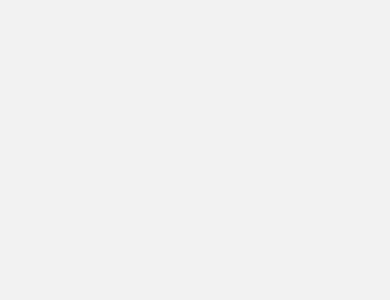
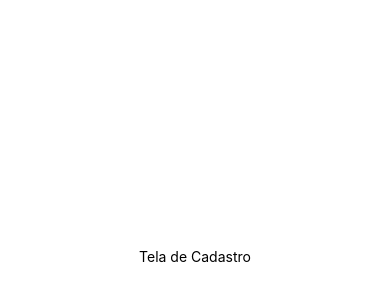
Before and after one commit to adrianoMendes-PA/MyApp, a React Native app: screen /CadastroUser in a window 390 px wide. Shown: the part 166-466 px from the top of the page. Built offline with nearby package versions, Linux system fonts and the light colour scheme.

Commit message:
style da tela de cadastro

```diff
--- a/src/screens/CadastroUser/index.tsx
+++ b/src/screens/CadastroUser/index.tsx
@@ -1,5 +1,13 @@
 import React from 'react';
+import {Container} from './style';
+import {Text} from 'react-native';
 
 export default () => {
-  return <></>;
+  return (
+    <>
+      <Container>
+        <Text>Tela de Cadastro</Text>
+      </Container>
+    </>
+  );
 };
--- a/src/screens/CadastroUser/style.tsx
+++ b/src/screens/CadastroUser/style.tsx
@@ -0,0 +1,14 @@
+import styled from 'styled-components/native';
+import {Dimensions} from 'react-native';
+
+// Obtemos as dimensões da tela para possíveis cálculos
+const {width, height} = Dimensions.get('window');
+
+// Container
+export const Container = styled.SafeAreaView`
+  background-color: #ffffffff;
+  flex: 1;
+  justify-content: center;
+  align-items: center;
+  padding: ${height * 0.02}px ${width * 0.05}px; /* Margens dinâmicas */
+`;
```
